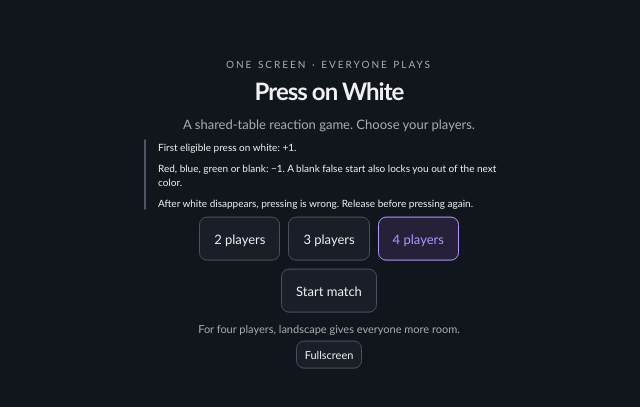
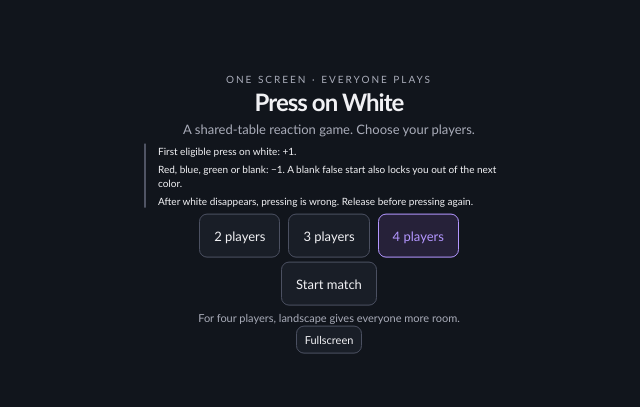
Before and after one commit to DeeGeeGames/Reactionator, a website with bundled scripts: page index.html in a window 1280 px wide. Shown: the part 187-594 px from the top of the page, without its empty margins (311-951 px from the left). Built offline with nearby package versions, Linux system fonts and the light colour scheme.

Commit message:
Keep minimum landscape setup inside fallback font bounds

```diff
--- a/src/style.css
+++ b/src/style.css
@@ -122,13 +122,14 @@ button:disabled { cursor: default; }
 	.table:not([data-phase='setup']) .countdown { font-size: 42px; }
 	.target { width: 64px; height: 64px; }
 	.table[data-phase='setup'] .center { max-width: 500px; }
-	.table[data-phase='setup'] .title { font-size: 24px; }
-	.table[data-phase='setup'] .eyebrow { margin-bottom: 8px; }
+	.table[data-phase='setup'] .title { font-size: 24px; margin-bottom: 6px; }
+	.table[data-phase='setup'] .eyebrow { margin-bottom: 4px; }
 	.table[data-phase='setup'] .rules { margin: 6px auto; font-size: 10px; }
+	.table[data-phase='setup'] .rules p { margin: 4px 0; }
 	.table[data-phase='setup'] .description { margin: 4px 0; }
-	.table[data-phase='setup'] .actions { margin-top: 8px; }
-	.table[data-phase='setup'] .toolbar { margin-top: 4px; }
-	.table[data-phase='setup'] .hint { margin-top: 8px; }
+	.table[data-phase='setup'] .actions { margin-top: 4px; }
+	.table[data-phase='setup'] .toolbar { margin-top: 0; }
+	.table[data-phase='setup'] .hint { margin-top: 4px; }
 }
 @media (max-height: 560px) and (orientation: portrait) {
 	:root { --pad-height: 104px; }
```
Also changed, not shown: tests/browser/layout.spec.ts (+2 -0 lines).
